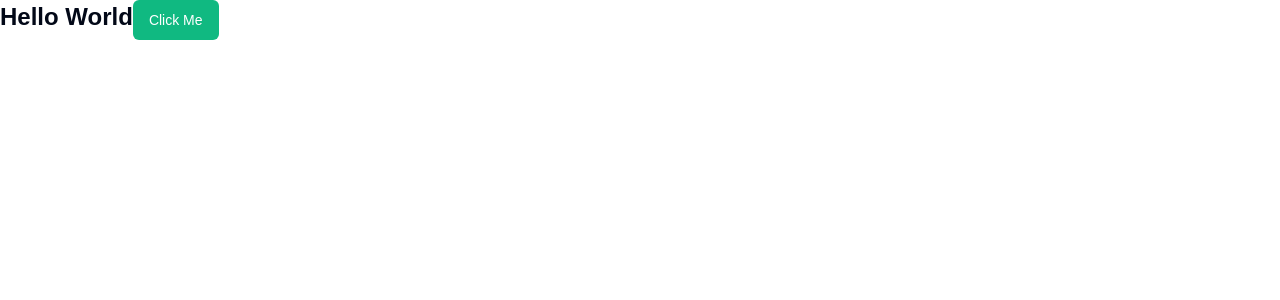
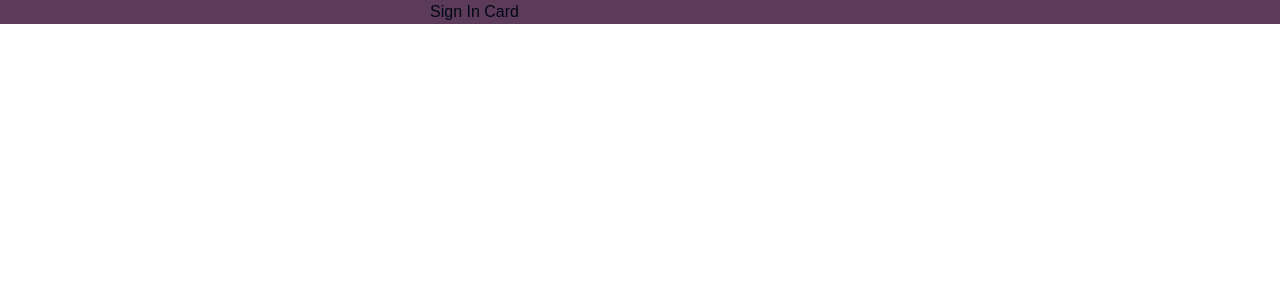
Before and after one commit to rakesh-hemwani/VibeNet, a Next.js app: page / in a window 1280 px wide. Shown: the top 300 px of the page. Built offline with nearby package versions, Linux system fonts and the light colour scheme.

Commit message:
Auth Frontend

```diff
--- a/src/app/globals.css
+++ b/src/app/globals.css
@@ -2,8 +2,12 @@
 @tailwind components;
 @tailwind utilities;
 
+html,
 body {
   font-family: Arial, Helvetica, sans-serif;
+}
+:root{
+  height: 100%;
 }
 
 @layer base {
--- a/src/app/page.tsx
+++ b/src/app/page.tsx
@@ -1,10 +1,9 @@
-import { Button } from "@/components/ui/button";
+import { AuthScreen } from "@/features/auth/components/auth-screen";
 
 export default function Home() {
   return (
-    <div className="text-black-500 font-bold text-2xl">
-      Hello World
-      <Button variant={"slack"}> Click Me</Button>
+    <div className="bg-red-500">
+     <AuthScreen/>
     </div>
   );
 }
--- /dev/null
+++ b/src/features/auth/components/auth-screen.tsx
@@ -0,0 +1,19 @@
+"use client";
+
+import { useState } from "react";
+import { SignInFlow } from "../types";
+import { SignInCard } from "./sign-in-card";
+import { SignUpCard } from "./sign-up-card";
+
+export const AuthScreen = () => {
+
+    const [state, setState] = useState<SignInFlow>("signIn");
+
+    return (
+    <div className="h-full flex items-center justify-center bg-[#5C3B58]">
+        <div className="md:h-auto md:w-[420px]">
+            {state === 'signIn' ? <SignInCard/> : <SignUpCard/>}
+        </div>
+    </div>
+    );
+}
--- /dev/null
+++ b/src/features/auth/components/sign-in-card.tsx
@@ -0,0 +1,7 @@
+export const SignInCard = () => {
+    return (
+        <div>
+            Sign In Card
+        </div>
+    )
+}
--- /dev/null
+++ b/src/features/auth/components/sign-up-card.tsx
@@ -0,0 +1,7 @@
+export const SignUpCard = () => {
+    return (
+        <div>
+            Sign Up Card
+        </div>
+    )
+}
--- /dev/null
+++ b/src/features/auth/types.ts
@@ -0,0 +1 @@
+export type SignInFlow = "signIn" | "signUp";
```
